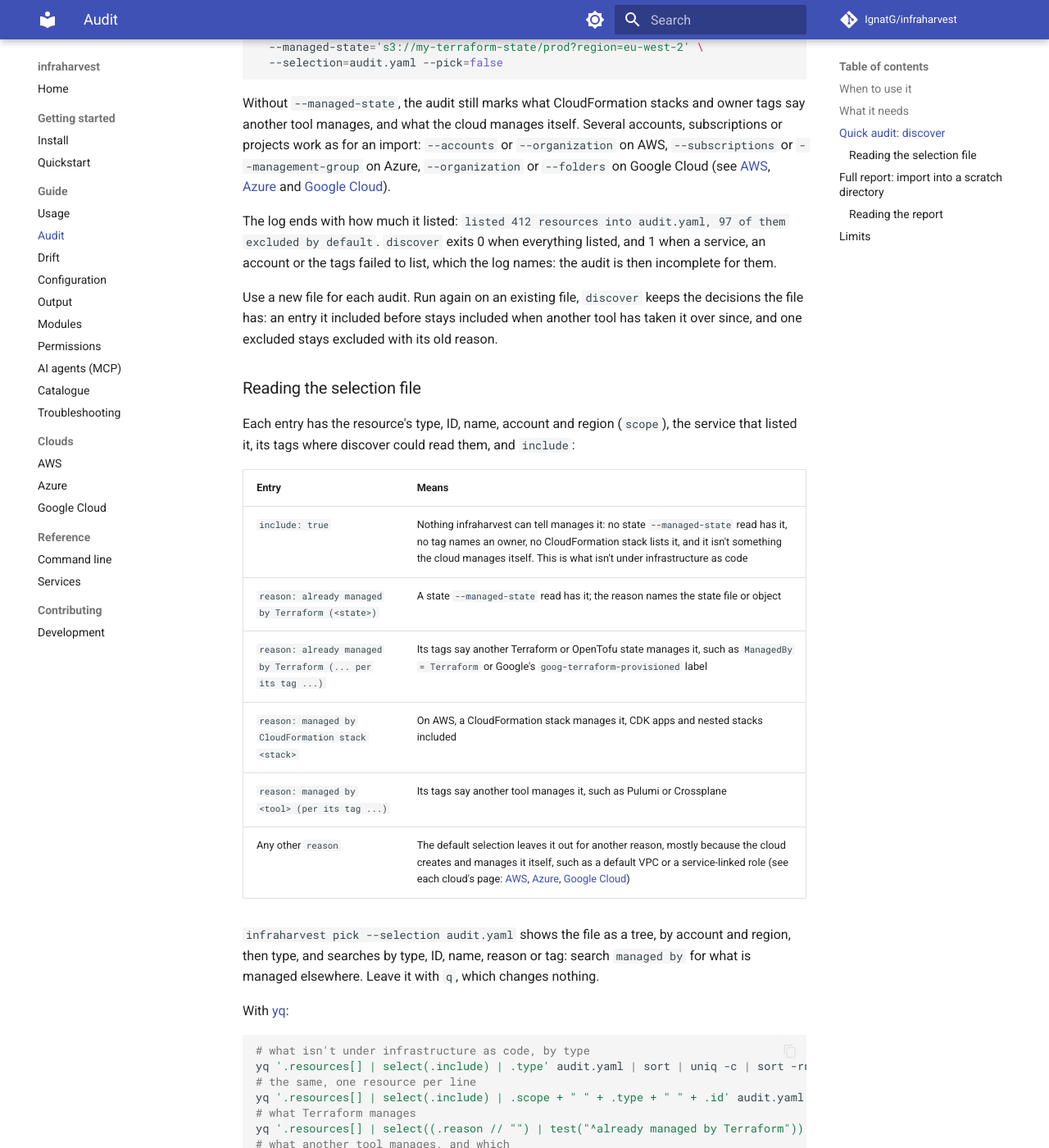
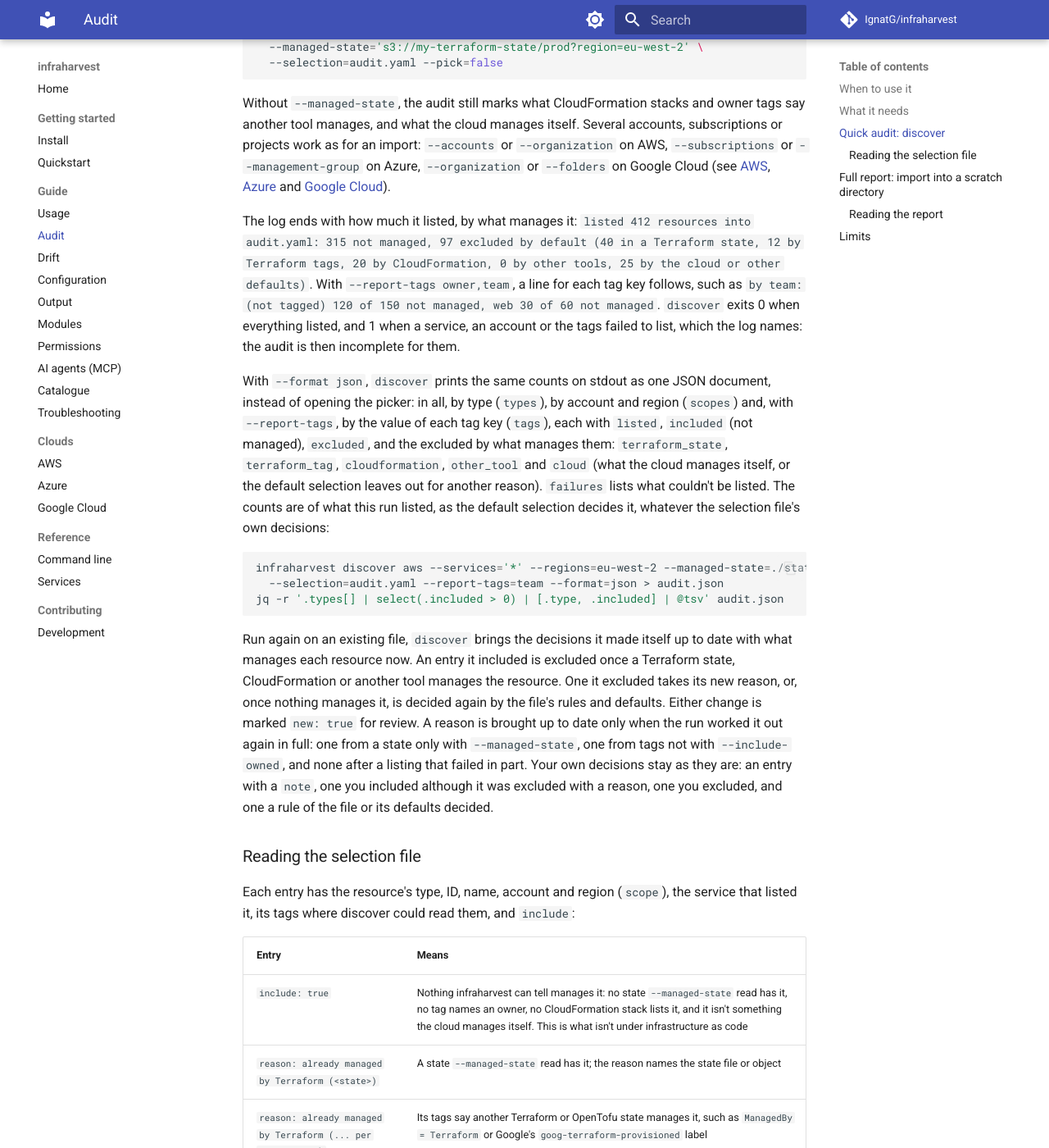
Before and after one commit to IgnatG/infraharvest, an MkDocs documentation site: the page built from docs/audit.md, in a window 1280 px wide and 1400 px high, scrolled down 1619 px. Shown: the whole window at 82% size. Built offline with MkDocs 1.6.1 and Material for MkDocs 9.7.7, drawn with Linux system fonts in a browser that asks for light colours; comment, search, counter and statistics services are not loaded; some of the changed text lies outside the part shown.

Commit message:
docs: describe the discover summary and refreshed reasons in the audit

````diff
--- a/docs/audit.md
+++ b/docs/audit.md
@@ -6,8 +6,8 @@ There are two ways, and you can run both:
 
 | Way | What you get | What it takes |
 |---|---|---|
-| `discover` | Every resource, with whether something manages it and what, in a selection file | Listing only: seconds to minutes per region, no Terraform |
-| `import` into a scratch `--out` | The same as counts, by type, by account and region and by tag, in `report.md` and `coverage.json`, with the owner tags discover can't read | A Terraform plan per root: minutes per region |
+| `discover` | Every resource, with whether something manages it and what, in a selection file; counts in the log, and by type, by account and region and by tag with `--format json` | Listing only: seconds to minutes per region, no Terraform |
+| `import` into a scratch `--out` | The same counts in `report.md` and `coverage.json`, with the owner tags discover can't read and the types Terraform can't import | A Terraform plan per root: minutes per region |
 
 ## When to use it
 
@@ -61,9 +61,17 @@ Run it in an empty directory: `discover` writes the selection file into the curr
 
 Without `--managed-state`, the audit still marks what CloudFormation stacks and owner tags say another tool manages, and what the cloud manages itself. Several accounts, subscriptions or projects work as for an import: `--accounts` or `--organization` on AWS, `--subscriptions` or `--management-group` on Azure, `--organization` or `--folders` on Google Cloud (see [AWS](aws.md), [Azure](azure.md) and [Google Cloud](google.md)).
 
-The log ends with how much it listed: `listed 412 resources into audit.yaml, 97 of them excluded by default`. `discover` exits 0 when everything listed, and 1 when a service, an account or the tags failed to list, which the log names: the audit is then incomplete for them.
+The log ends with how much it listed, by what manages it: `listed 412 resources into audit.yaml: 315 not managed, 97 excluded by default (40 in a Terraform state, 12 by Terraform tags, 20 by CloudFormation, 0 by other tools, 25 by the cloud or other defaults)`. With `--report-tags owner,team`, a line for each tag key follows, such as `by team: (not tagged) 120 of 150 not managed, web 30 of 60 not managed`. `discover` exits 0 when everything listed, and 1 when a service, an account or the tags failed to list, which the log names: the audit is then incomplete for them.
 
-Use a new file for each audit. Run again on an existing file, `discover` keeps the decisions the file has: an entry it included before stays included when another tool has taken it over since, and one excluded stays excluded with its old reason.
+With `--format json`, `discover` prints the same counts on stdout as one JSON document, instead of opening the picker: in all, by type (`types`), by account and region (`scopes`) and, with `--report-tags`, by the value of each tag key (`tags`), each with `listed`, `included` (not managed), `excluded`, and the excluded by what manages them: `terraform_state`, `terraform_tag`, `cloudformation`, `other_tool` and `cloud` (what the cloud manages itself, or the default selection leaves out for another reason). `failures` lists what couldn't be listed. The counts are of what this run listed, as the default selection decides it, whatever the selection file's own decisions:
+
+```sh
+infraharvest discover aws --services='*' --regions=eu-west-2 --managed-state=./states \
+  --selection=audit.yaml --report-tags=team --format=json > audit.json
+jq -r '.types[] | select(.included > 0) | [.type, .included] | @tsv' audit.json
+```
+
+Run again on an existing file, `discover` brings the decisions it made itself up to date with what manages each resource now. An entry it included is excluded once a Terraform state, CloudFormation or another tool manages the resource. One it excluded takes its new reason, or, once nothing manages it, is decided again by the file's rules and defaults. Either change is marked `new: true` for review. A reason is brought up to date only when the run worked it out again in full: one from a state only with `--managed-state`, one from tags not with `--include-owned`, and none after a listing that failed in part. Your own decisions stay as they are: an entry with a `note`, one you included although it was excluded with a reason, one you excluded, and one a rule of the file or its defaults decided.
 
 ### Reading the selection file
 
@@ -95,8 +103,6 @@ yq '.resources[] | select((.reason // "") | test("^managed by ")) | .type + " "
 yq '.resources[] | select(.include and .tags.owner == null) | .type + " " + .id' audit.yaml
 ```
 
-`discover` writes no report, so it has no counts beyond the log line, and `--format json` and `--report-tags` change nothing on it: for those, import into a scratch directory.
-
 ## Full report: import into a scratch directory
 
 An import with `--all` brings in everything the default selection includes, which, with `--managed-state`, is what nothing manages. Into a scratch `--out`, it is an audit: it writes configuration you don't keep, never applies it, writes no state, and never reaches a backend. It runs `terraform plan` on every root it generates, so it takes longer than `discover`, and Terraform's provider reads each resource.
@@ -116,22 +122,22 @@ The import exits 1 when a resource couldn't be imported or a check failed, and 3
 `audit-out/report/report.md` (`infraharvest report audit-out` prints it again) has:
 
 - A table of totals: discovered, imported, excluded, left out, not importable (types Terraform can't import) and failed.
-- **Managed and unmanaged**: for each type, and for each account and region when there are several, how much was discovered, how much Terraform manages (by the state or by tags), how much another tool manages, and how much neither does. It is there only when something discovered is managed.
+- **Managed and unmanaged**: for each type, and for each account and region when there are several, how much was discovered, how much Terraform manages (by the state or by tags), how much another tool manages, how much the cloud manages itself (or the default selection leaves out for another reason, such as a VPC another account shares), and how much none of them does. It is there whenever something was discovered, also when nothing is managed.
 - **By tag**, with `--report-tags`: the same for each value of each tag key, `(not tagged)` included, with what was imported.
 - **Excluded**: every resource the selection left out, with its reason, as in the selection file.
 - **Failures**: services, accounts or projects that couldn't be listed. The audit is incomplete for them.
 
-`Not managed` is what was discovered less what Terraform and other tools manage, so it also counts what the default selection leaves out for other reasons, such as what the cloud manages itself. What was imported, and what was left out after Terraform rejected it, is what really is unmanaged and importable.
+`Not managed` is what was discovered less what Terraform, other tools and the cloud manage. It still counts what you left out yourself, by the selection file, and types Terraform can't import. What was imported, and what was left out after Terraform rejected it, is what is unmanaged and importable.
 
-`coverage.json` holds the same, for tools, and `--format json` prints the whole report on stdout (see [Report](output.md#report)). `managed` and `other_tool` are left out where they are 0. With [jq](https://jqlang.org/):
+`coverage.json` holds the same, for tools, and `--format json` prints the whole report on stdout (see [Report](output.md#report)). `managed`, `other_tool` and `cloud` are left out where they are 0. With [jq](https://jqlang.org/):
 
 ```sh
-# totals: discovered, imported, excluded, managed, other_tool ...
+# totals: discovered, imported, excluded, managed, other_tool, cloud ...
 jq '.totals' audit-out/report/coverage.json
 # what isn't managed, by type
-jq -r '.types[] | [.type, .discovered - (.managed // 0) - (.other_tool // 0)] | @tsv' audit-out/report/coverage.json
+jq -r '.types[] | [.type, .discovered - (.managed // 0) - (.other_tool // 0) - (.cloud // 0)] | @tsv' audit-out/report/coverage.json
 # the same by account and region
-jq -r '.scopes[]? | [.scope, .discovered - (.managed // 0) - (.other_tool // 0)] | @tsv' audit-out/report/coverage.json
+jq -r '.scopes[]? | [.scope, .discovered - (.managed // 0) - (.other_tool // 0) - (.cloud // 0)] | @tsv' audit-out/report/coverage.json
 # what is unmanaged and importable, one resource per line
 jq -r '.directories[] | (.imported[]?, .left_out[]?) | "\(.address) \(.id)"' audit-out/report/coverage.json
 # what other tools manage, with the tool
````
Also changed, not shown: docs/output.md (+1 -1 lines), docs/usage.md (+1 -1 lines).
